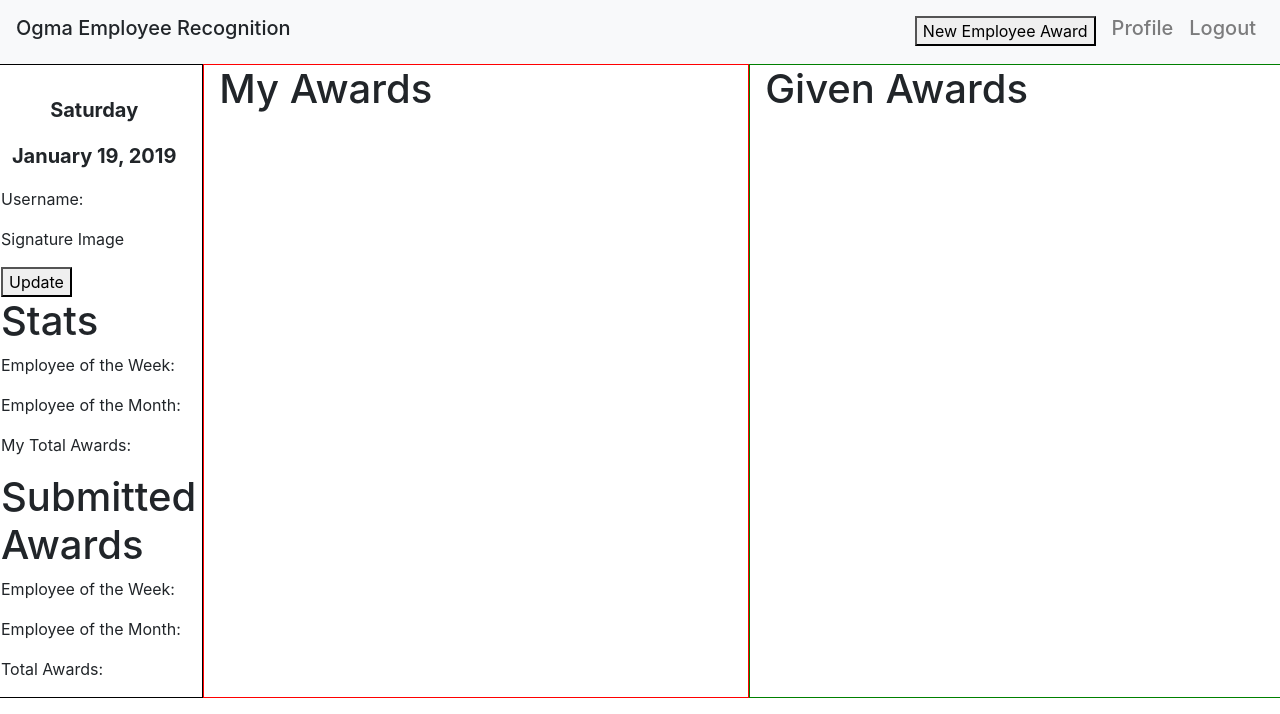
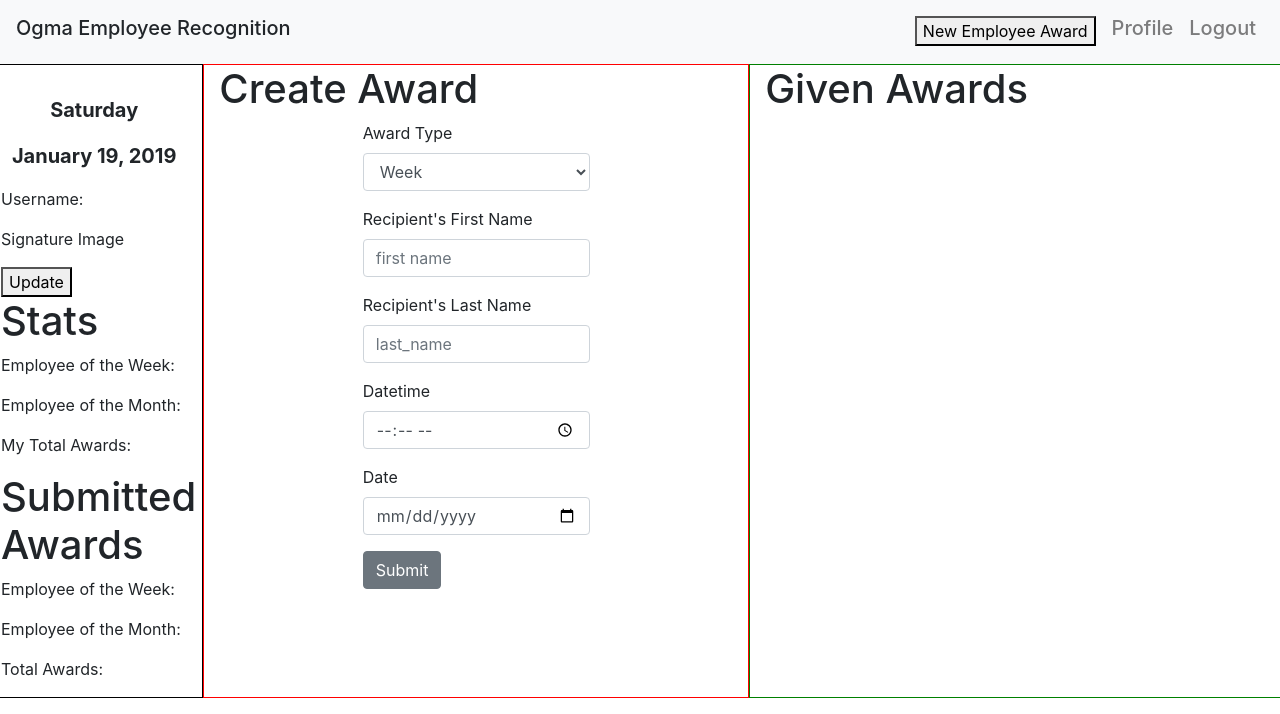
Before and after one commit to amac714/Employee_Recognition_Web_Portal, a React (Create React App) app in the folder client/: page /userHomePage in a window 1280 px wide. Shown: the top 714 px of the page. Built offline with nearby package versions, Linux system fonts and the light colour scheme; no server answers.

Commit message:
user can create awards

```diff
--- a/client/src/components/sideSection.js
+++ b/client/src/components/sideSection.js
@@ -1,4 +1,4 @@
-import React, {Component} from 'react';
+import React from 'react';
 import Date from './sideViewComponents/date';
 import UserAccountInfo from './sideViewComponents/userAccountInfo'
 import Stats from './sideViewComponents/stats'
--- a/client/src/components/updateUserInfo.js
+++ b/client/src/components/updateUserInfo.js
@@ -28,7 +28,6 @@ class UpdateUserInfo extends Component {
         e.preventDefault();
 
         // const {id} = this.state;
-
 
         axios.patch(`http://localhost:5000/user/6`, {
             first_name: this.state.first_name,
--- /dev/null
+++ b/client/src/components/userCreateAward.js
@@ -0,0 +1,142 @@
+import React, {Component} from 'react';
+import axios from 'axios';
+import {Button, Form, FormGroup, Input, Col, Label} from 'reactstrap';
+
+
+class UserCreateAward extends Component {
+    constructor() {
+        super();
+
+        this.state = {
+            award_type: '',
+            first_name: '',
+            last_name: '',
+            time_granted: '',
+            date_granted: '',
+            config: {
+                headers: {
+                    'Authorization': `Bearer ${localStorage.getItem('access_token')}`
+                }
+            }
+        }
+    }
+
+
+    handleSubmit = (e) => {
+        e.preventDefault();
+        // console.log(this.state)
+        // const {history} = this.props;
+
+
+        axios.post('http://localhost:5000/user/6/award', {
+            award_type: this.state.award_type,
+            first_name: this.state.first_name,
+            last_name: this.state.last_name,
+            time_granted: this.state.time_granted,
+            date_granted: this.state.date_granted,
+        }, this.state.config)
+            .then(res => {
+                    console.log(res);
+                    window.location.reload()
+                }
+            )
+            .catch(function (error) {
+                console.log(error)
+            });
+
+    };
+
+
+    onChange = (e) => {
+        this.setState({[e.target.name]: e.target.value})
+    };
+
+
+    render() {
+        return (
+            <div>
+                <h1>Create Award</h1>
+
+                <Form onSubmit={this.handleSubmit}>
+                    <Col sm="12" md={{size: 6, offset: 3}}>
+                        <FormGroup>
+                            <Label>Award Type</Label>
+                            <Input
+                                type="select"
+                                name="award_type"
+                                id="award_type"
+                                // placeholder="username"
+                                value={this.state.award_type}
+                                onChange={this.onChange}
+                            >
+                                <option value="week">Week</option>
+                                <option value="month">Month</option>
+                            </Input>
+                        </FormGroup>
+                    </Col>
+                    <Col sm="12" md={{size: 6, offset: 3}}>
+                        <FormGroup>
+                            <Label>Recipient's First Name</Label>
+                            <Input
+                                type="text"
+                                name="first_name"
+                                id="first_name"
+                                placeholder="first name"
+                                value={this.state.first_name}
+                                onChange={this.onChange}
+                            />
+                        </FormGroup>
+                    </Col>
+
+                    <Col sm="12" md={{size: 6, offset: 3}}>
+                        <FormGroup>
+                            <Label>Recipient's Last Name</Label>
+                            <Input
+                                type="text"
+                                name="last_name"
+                                id="last_name"
+                                placeholder="last_name"
+                                value={this.state.last_name}
+                                onChange={this.onChange}
+                            />
+                        </FormGroup>
+                    </Col>
+
+                    <Col sm="12" md={{size: 6, offset: 3}}>
+                        <FormGroup>
+                            <Label>Datetime</Label>
+                            <Input
+                                type="time"
+                                name="time_granted"
+                                id="time_granted"
+                                placeholder="time"
+                                value={this.state.time_granted}
+                                onChange={this.onChange}
+                            />
+                        </FormGroup>
+                    </Col>
+
+                    <Col sm="12" md={{size: 6, offset: 3}}>
+                        <FormGroup>
+                            <Label>Date</Label>
+                            <Input
+                                type="date"
+                                name="date_granted"
+                                id="date_granted"
+                                placeholder="date_granted"
+                                value={this.state.date_granted}
+                                onChange={this.onChange}
+                            />
+                        </FormGroup>
+                    </Col>
+
+                    <Col sm="12" md={{size: 6, offset: 3}}>
+                        <Button>Submit</Button>
+                    </Col>
+                </Form>
+            </div>
+        );
+    }
+}
+
+export default UserCreateAward;
--- a/client/src/components/userHomePage.js
+++ b/client/src/components/userHomePage.js
@@ -1,7 +1,7 @@
 import React, {Component} from 'react';
 import SideSection from './sideSection';
 import { Row, Col } from 'reactstrap';
-import UserViewMyAwards from './userViewMyAwards';
+import UserCreateAward from './userCreateAward';
 import UserViewGivenAwards from './userViewGivenAwards';
 
 class UserHomePage extends Component {
@@ -40,7 +40,7 @@ class UserHomePage extends Component {
                     </Col>
 
                     <Col xs="5" style={{border: "1px solid red"}}>
-                        <UserViewMyAwards />
+                        <UserCreateAward />
                     </Col>
 
                     <Col xs="5" style={{border: "1px solid green"}}>
--- a/client/src/components/userViewMyAwards.js
+++ /dev/null
@@ -1,36 +0,0 @@
-import React, {Component} from 'react';
-import axios from 'axios';
-
-
-class UserViewMyAwards extends Component {
-    constructor() {
-        super();
-
-        this.state = {
-          admins: []
-        }
-    }
-
-    // componentDidMount() {
-    //     this.getAdmins();
-    // }
-    //
-    // getAdmins = () => {
-    //     var url = 'http://localhost:5000' + '/award';
-    //     axios.get('http://localhost:5000/admin')
-    //     .then(res => this.setState({ admins: res.data }))
-    //     .catch(err => console.log(err));
-    // };
-
-
-
-    render() {
-        return (
-            <div>
-                <h1>My Awards</h1>
-            </div>
-        );
-    }
-}
-
-export default UserViewMyAwards;
```
